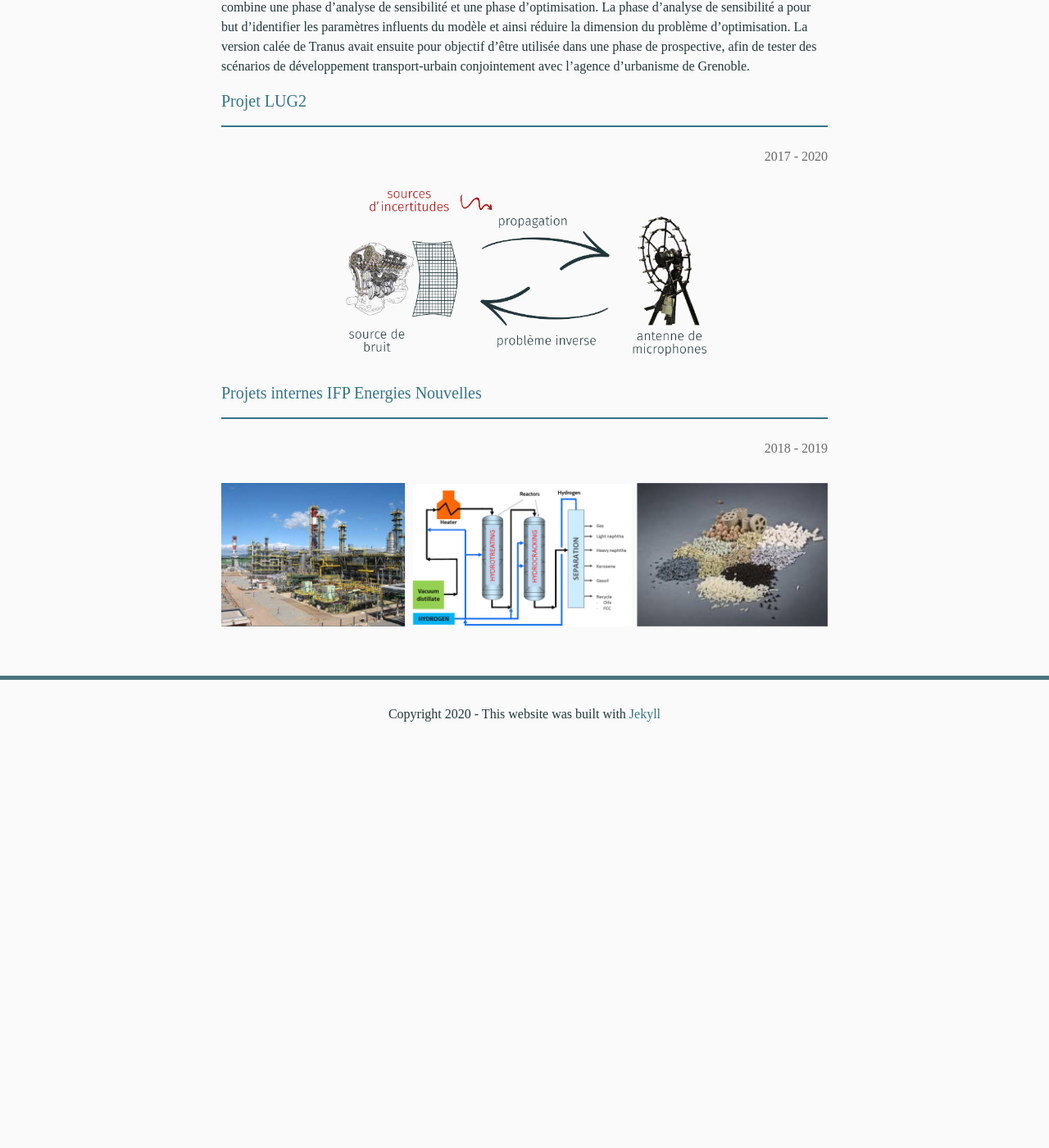
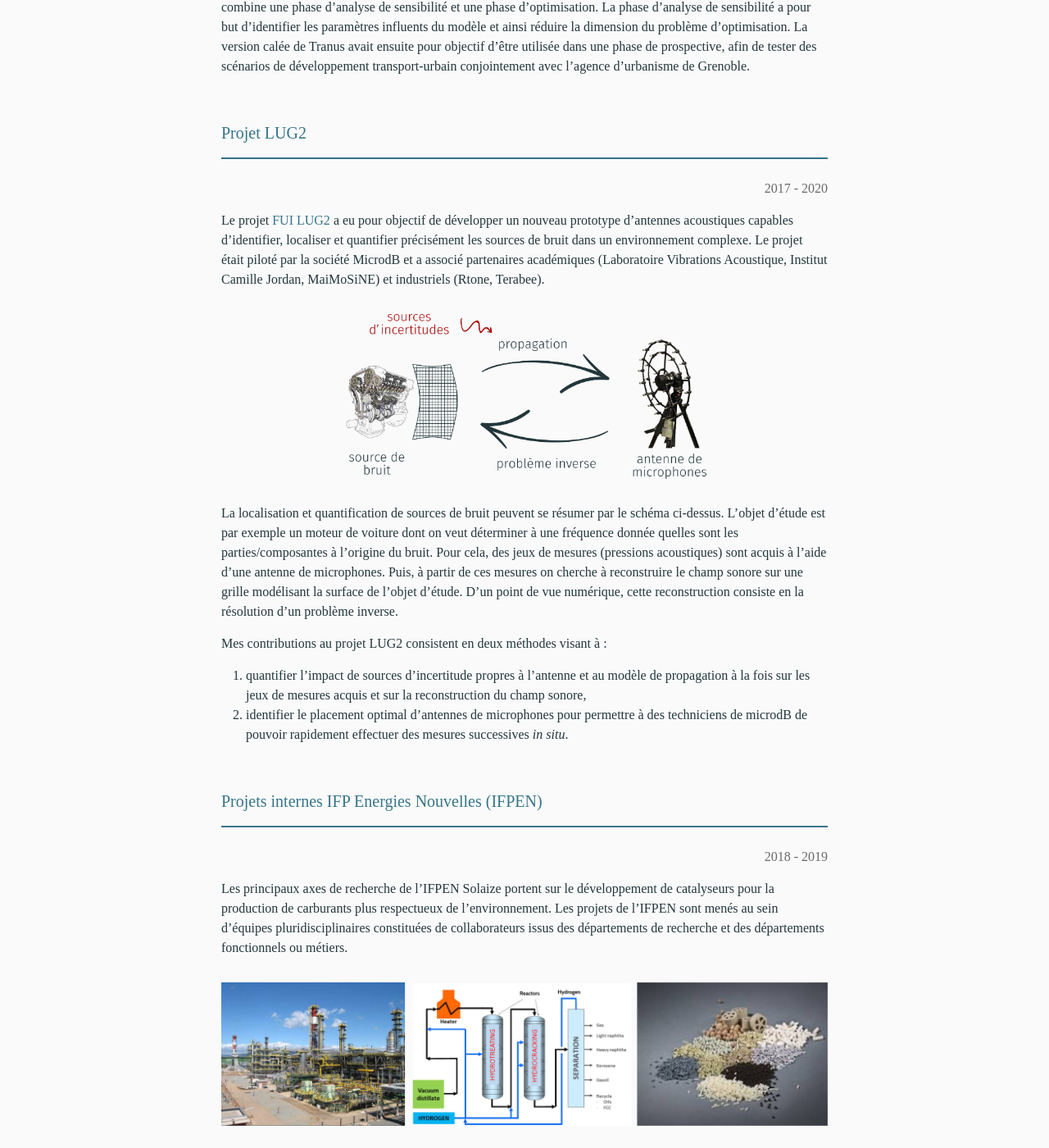
Before and after one commit to Gilquin/Gilquin.github.io, a Jekyll site: the page built from docs/projets.markdown, in a window 1280 px wide and 1400 px high, scrolled down 1210 px. Shown: the whole window at 82% size. Built offline with Jekyll 4.4.1, drawn with Linux system fonts in a browser that asks for light colours; some web fonts are replaced; before the commit the page ends 2123 px from its top, so only the background shows below that; some of the changed text lies outside the part shown.

Commit message:
completed intro and projects

```diff
--- a/docs/projets.markdown
+++ b/docs/projets.markdown
@@ -42,22 +42,37 @@ Ces modèles mettent en jeu un nombre considérable de paramètres (coefficients
 J'ai notamment développé une procédure de calage du modèle transport-urbanisme <a href="http://www.tranus.com/tranus-english">Tranus</a>. Cette procédure combine une phase d'analyse de sensibilité et une phase d'optimisation. La phase d'analyse de sensibilité a pour but d'identifier les paramètres influents du modèle et ainsi réduire la dimension du problème d'optimisation. La version calée de Tranus avait ensuite pour objectif d'être utilisée dans une phase de prospective, afin de tester des scénarios de développement transport-urbain conjointement avec l'agence d'urbanisme de Grenoble.
 
 
-
+<br>
 #### Projet LUG2
 {: .header_color}
 <hr style="height:2px;border-width:0;color:gray;background-color:#367588"><br>
 <span class="time">2017 - 2020</span><br>
 
+Le projet <a href="https://www.minalogic.com/8-projets-finances-au-22eme-aap-du-fui-regions/">FUI LUG2</a> a eu pour objectif de développer un nouveau prototype d'antennes acoustiques capables d'identifier, localiser et quantifier précisément les sources de bruit dans un environnement complexe. Le projet était piloté par la société MicrodB et a associé partenaires académiques (Laboratoire Vibrations Acoustique, Institut Camille Jordan, MaiMoSiNE) et industriels (Rtone, Terabee).
+
 <div class="container">
 <h1> <img style="width:60%" src="../assets/images/lug2.png" alt="lug2"> </h1>
 </div>
 
+La localisation et quantification de sources de bruit peuvent se résumer par le schéma ci-dessus. L'objet d'étude est par exemple un moteur de voiture dont on veut déterminer à une fréquence donnée quelles sont les parties/composantes à l'origine du bruit. Pour cela, des jeux de mesures (pressions acoustiques) sont acquis à l'aide d'une antenne de microphones. Puis, à partir de ces mesures on cherche à reconstruire le champ sonore sur une grille modélisant la surface de l'objet d'étude. D'un point de vue numérique, cette reconstruction consiste en la résolution d'un problème inverse.
 
-#### Projets internes IFP Energies Nouvelles
+Mes contributions au projet LUG2 consistent en deux méthodes visant à :
+1. quantifier l'impact de sources d'incertitude propres à l'antenne et au modèle de propagation à la fois sur les jeux de mesures acquis et sur la reconstruction du champ sonore,
+2. identifier le placement optimal d'antennes de microphones pour permettre à des techniciens de microdB de pouvoir rapidement effectuer des mesures successives *in situ*.
+
+<br>
+#### Projets internes IFP Energies Nouvelles (IFPEN)
 {: .header_color}
 <hr style="height:2px;border-width:0;color:gray;background-color:#367588"><br>
 <span class="time">2018 - 2019</span><br>
 
+
+Les principaux axes de recherche de l'IFPEN Solaize portent sur le développement de catalyseurs pour la production de carburants plus respectueux de l'environnement. Les projets de l'IFPEN sont menés au sein d'équipes pluridisciplinaires constituées de collaborateurs issus des départements de recherche et des départements fonctionnels ou métiers.
+
 <div class="container">
 <h1> <img style="width:100%" src="../assets/images/ifpen.png" alt="lug2"> </h1>
 </div>
+
+J'ai contribué à trois projets dont deux portant sur l'utilisation de méthodes <<Machine Learning>> pour la modélisation de procédés pétrochimiques en particulier l'hydrocraquage. J'ai développé deux modèles :
+1. le premier pour prédire des propriétés de produits obtenus par hydrocraquage à partir de données réelles issues de raffineries,
+2. le second pour déterminer des catégories de catalyseurs performants à partir de données moléculaires.
```
Also changed, not shown: docs/cv.markdown (+5 -5 lines), docs/index.markdown (+6 -1 lines).
